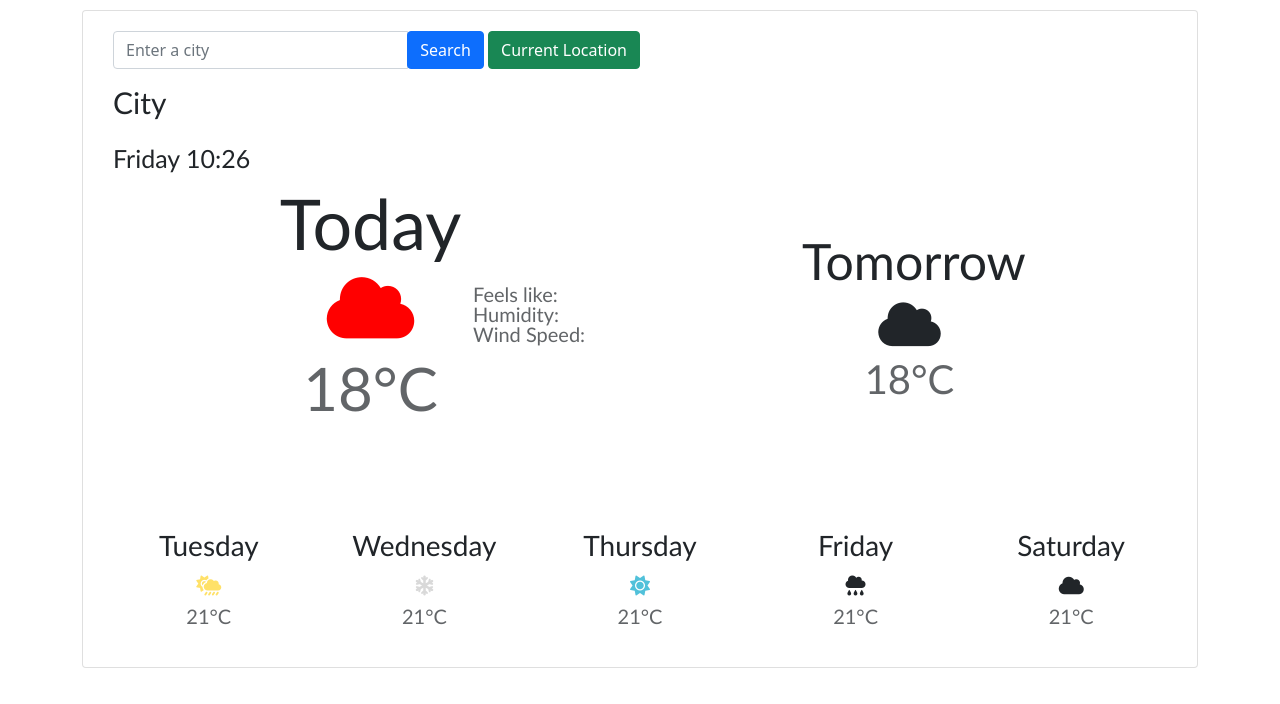
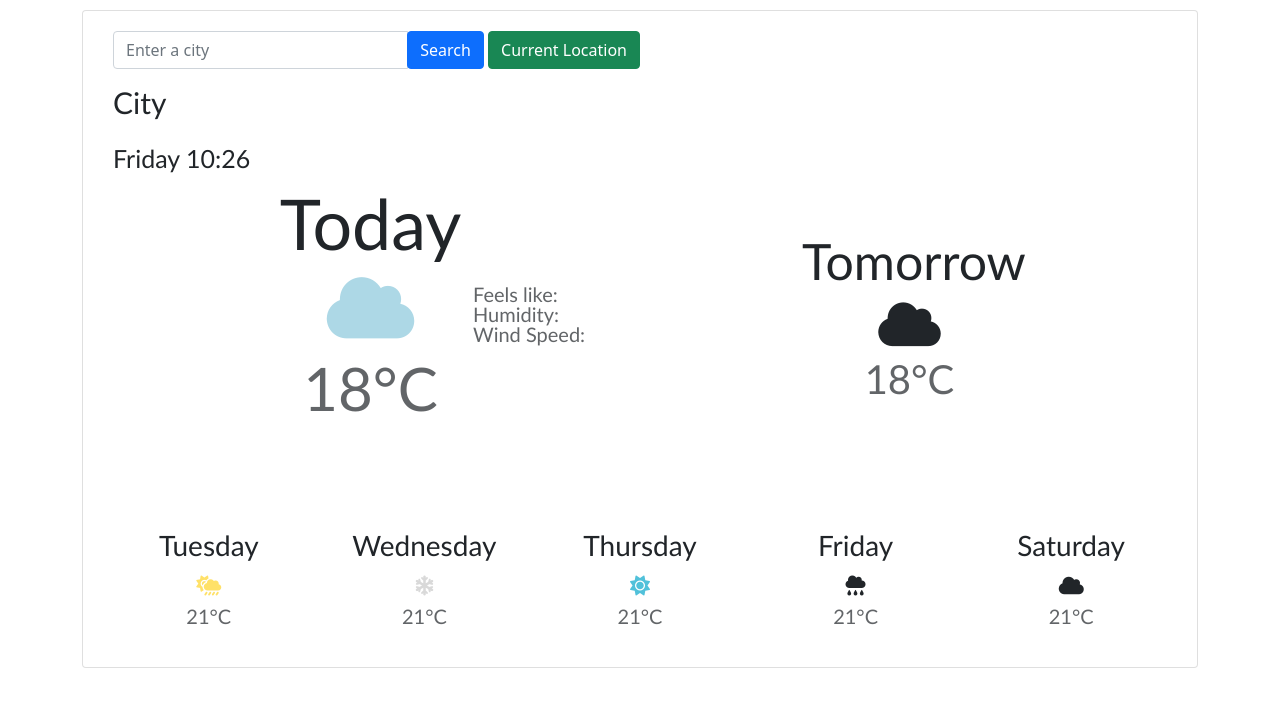
Before and after one commit to Chancey90/Emma-Chance-Weather-App, a plain HTML site: page index.html in a window 1280 px wide. Drawn offline with nearby package versions, Linux system fonts and the light colour scheme.

Commit message:
Update style.css
reverted back to the original colour after the test

```diff
--- a/src/styles.css
+++ b/src/styles.css
@@ -35,7 +35,7 @@ h1 {
 }
 .today {
   font-size: 70px;
-  color: red;
+  color: lightblue;
   text-align: center;
 }
 .todayTemp {
```
